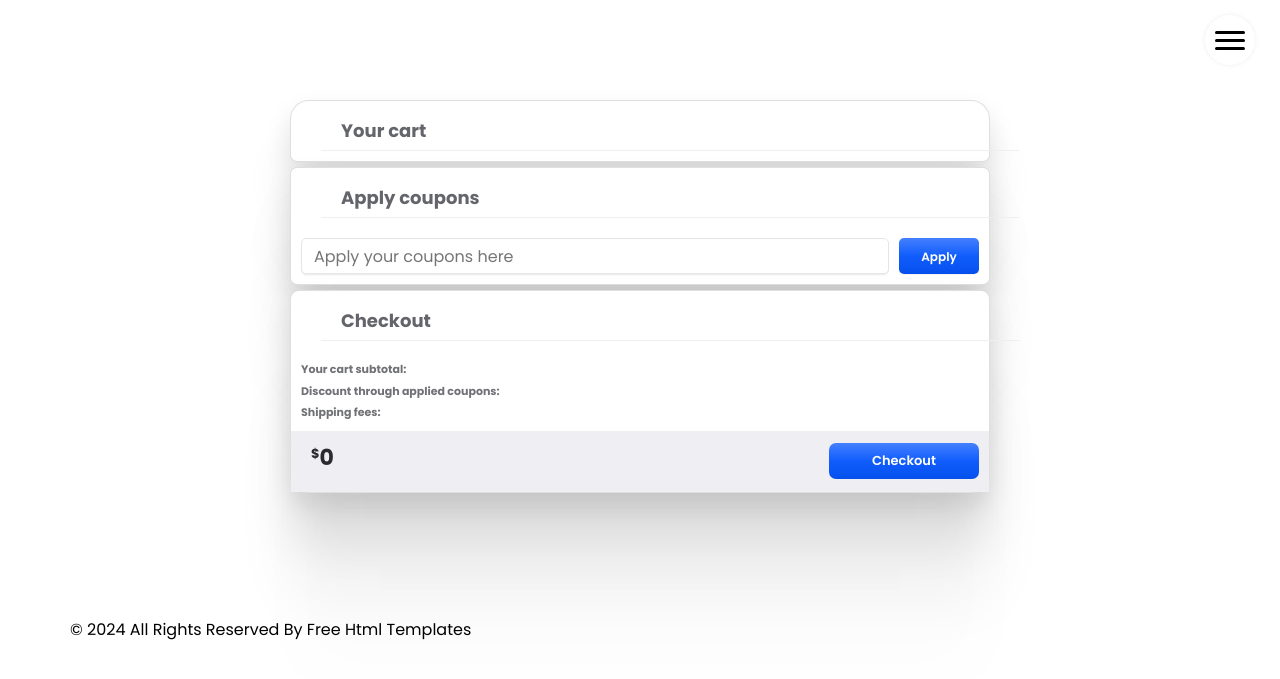
After one commit to NTSil385/Laravel_BLACKPINK, a Laravel app: template resources/views/user/cart.blade.php in a window 1280 px wide. The commit adds this page. Shown: the top 679 px of the page. Run offline with Laravel 9, Linux system fonts and the light colour scheme; the template is opened without the code that fills it, so the values that code supplies are empty; some libraries are stand-ins or nearby versions.

Commit message:
cart -> cartpage -> final

```diff
--- a/package.json
+++ b/package.json
@@ -5,7 +5,7 @@
         "build": "vite build"
     },
     "devDependencies": {
-        "@popperjs/core": "^2.11.6",
+        "@popperjs/core": "^2.11.8",
         "axios": "^1.1.2",
         "bootstrap": "^5.2.3",
         "laravel-mix": "^6.0.49",
--- a/resources/views/layouts/client.blade.php
+++ b/resources/views/layouts/client.blade.php
@@ -23,6 +23,8 @@
   <link href="home/css/style.css" rel="stylesheet" />
   <!-- responsive style -->
   <link href="home/css/responsive.css" rel="stylesheet" />
+
+
 
 </head>
 
@@ -81,6 +83,7 @@
                                 </div>
 
                         @endguest
+
               </div>
             </div>
           </div>
@@ -92,7 +95,7 @@
   <!-- end header section -->
 
     @yield('content')
-
+    @yield('scripts')
   <!-- shop section -->
 
 
--- /dev/null
+++ b/resources/views/user/cart.blade.php
@@ -0,0 +1,360 @@
+@extends('layouts.client')
+
+@section('content')
+<script src="https://ajax.googleapis.com/ajax/libs/jquery/3.5.1/jquery.min.js"></script>
+
+<div class="container">
+    <div class="box">
+        <div class="master-container">
+            <div class="card cart">
+                <label class="title">Your cart</label>
+                @php $total = 0 @endphp
+                @if(session('cart'))
+                @foreach(session('cart') as $id => $details)
+                @php $total += $details['price'] * $details['quantity'] @endphp
+                <div class="products" data-id={{$id}}>
+                    <div class="product" data-th="Product">
+                       <div>
+                        <img src = "{{asset('uploads/products/')}}/{{$details["image"]}}" width = "100px" height = "100px" alt=""/>
+                       </div>
+                        <div class="title">
+                            <p class="title-name">{{$details['name']}}</p>
+                        </div>
+                        <input type="number" value="{{$details['quantity']}}" min="1" class="form-controller quantity cart_update"/>
+                        <button class="btn-remove cart_remove">Delete</button>
+                        <label class="price small">{{$details['price'] * $details['quantity']}}</label>
+                    </div>
+                </div>
+                @endforeach
+                @endif
+            </div>
+
+            <div class="card coupons">
+                <label class="title">Apply coupons</label>
+                <form class="form">
+                    <input type="text" placeholder="Apply your coupons here" class="input_field">
+                    <button>Apply</button>
+                </form>
+            </div>
+
+            <div class="card checkout">
+                <label class="title">Checkout</label>
+                <div class="details">
+                    <span>Your cart subtotal:</span>
+                    <span></span>
+                    <span>Discount through applied coupons:</span>
+                    <span></span>
+                    <span>Shipping fees:</span>
+                    <span></span>
+                </div>
+                <div class="checkout--footer">
+                    <label class="price"><sup>$</sup>{{$total}}</label>
+                    <button class="checkout-btn cart_remove">Checkout</button>
+                </div>
+            </div>
+        </div>
+    </div>
+    <style>
+        .container {
+            display: flex;
+            align-items: center;
+        }
+
+        .title{
+            text-align: center;
+            margin: 10px 30px;
+
+        }
+
+        .cart_update{
+            width: 80px;
+
+        }
+
+        .box {
+            position: relative;
+            display: flex;
+            align-items: center;
+            justify-content: center;
+            margin: 100px auto;
+        }
+
+        .master-container {
+            display: grid;
+            grid-template-columns: auto;
+            gap: 5px;
+        }
+
+        .card {
+            width: 700px;
+            background: #FFFFFF;
+            box-shadow: 0px 187px 75px rgba(0, 0, 0, 0.01), 0px 105px 63px rgba(0, 0, 0, 0.05), 0px 47px 47px rgba(0, 0, 0, 0.09), 0px 12px 26px rgba(0, 0, 0, 0.1), 0px 0px 0px rgba(0, 0, 0, 0.1);
+        }
+
+        .title {
+            width: 100%;
+            height: 40px;
+            position: relative;
+            display: flex;
+            align-items: center;
+            padding-left: 20px;
+            border-bottom: 1px solid #efeff3;
+            font-weight: 700;
+            font-size: 18px;
+            color: #63656b;
+        }
+
+        /* cart */
+        .cart {
+            border-radius: 19px 19px 7px 7px;
+        }
+
+        .btn-remove{
+            width: 45%;
+            height: 45px;
+            border-radius: 12px;
+            border: 1px solid red;
+            background-color: white;
+            color: red;
+        }
+
+        .cart .products {
+            display: flex;
+            flex-direction: column;
+            padding: 10px;
+        }
+
+        .cart .products .product {
+            display: flex;
+            align-items: center;
+            gap: 10px;
+        }
+
+        .cart .products .product span {
+            font-size: 13px;
+            font-weight: 600;
+            color: #47484b;
+            margin-bottom: 8px;
+            display: block;
+        }
+
+        .cart .products .product p {
+            font-size: 15px;
+            font-weight: 600;
+            color: #7a7c81;
+        }
+
+        .cart .quantity {
+            height: 30px;
+            display: grid;
+            grid-template-columns: 1fr 1fr 1fr;
+            margin: auto;
+            background-color: #ffffff;
+            border: 1px solid #e5e5e5;
+            border-radius: 7px;
+            filter: drop-shadow(0px 1px 0px #efefef) drop-shadow(0px 1px 0.5px rgba(239, 239, 239, 0.5));
+        }
+
+        .cart .quantity label {
+            width: 20px;
+            height: 30px;
+            display: flex;
+            align-items: center;
+            justify-content: center;
+            padding-bottom: 2px;
+            font-size: 15px;
+            font-weight: 700;
+            color: #47484b;
+        }
+
+        .cart .quantity button {
+            width: 30px;
+            height: 30px;
+            display: flex;
+            align-items: center;
+            justify-content: center;
+            border: 0;
+            outline: none;
+            background-color: transparent;
+            padding-bottom: 2px;
+        }
+
+        .card .small {
+            font-size: 15px;
+            margin: 0 0 auto auto;
+        }
+
+        .card .small sup {
+            font-size: 16px;
+        }
+
+        /* coupons */
+        .coupons {
+            border-radius: 7px;
+        }
+
+        .coupons form {
+            display: grid;
+            grid-template-columns: 1fr 80px;
+            gap: 10px;
+            padding: 10px;
+        }
+
+        .input_field {
+            width: auto;
+            height: 36px;
+            padding: 0 0 0 12px;
+            border-radius: 5px;
+            outline: none;
+            border: 1px solid #e5e5e5;
+            filter: drop-shadow(0px 1px 0px #efefef) drop-shadow(0px 1px 0.5px rgba(239, 239, 239, 0.5));
+            transition: all 0.3s cubic-bezier(0.15, 0.83, 0.66, 1);
+        }
+
+        .input_field:focus {
+            border: 1px solid transparent;
+            box-shadow: 0px 0px 0px 2px #242424;
+            background-color: transparent;
+        }
+
+        .coupons form button {
+            display: flex;
+            flex-direction: row;
+            justify-content: center;
+            align-items: center;
+            padding: 10px 18px;
+            gap: 10px;
+            width: 100%;
+            height: 36px;
+            background: linear-gradient(180deg, #4480FF 0%, #115DFC 50%, #0550ED 100%);
+            box-shadow: 0px 0.5px 0.5px #EFEFEF, 0px 1px 0.5px rgba(239, 239, 239, 0.5);
+            border-radius: 5px;
+            border: 0;
+            font-style: normal;
+            font-weight: 600;
+            font-size: 12px;
+            line-height: 15px;
+            color: #ffffff;
+        }
+
+        /* Checkout */
+        .checkout {
+            border-radius: 9px 9px 19px 19px;
+        }
+
+        .checkout .details {
+            display: grid;
+            grid-template-columns: 3fr 1fr;
+            padding: 10px;
+            gap: 5px;
+        }
+
+        .checkout .details span {
+            font-size: 13px;
+            font-weight: 600;
+        }
+
+        .checkout .details span:nth-child(odd) {
+            font-size: 11px;
+            font-weight: 700;
+            color: #707175;
+            margin: auto auto auto 0;
+        }
+
+        .checkout .details span:nth-child(even) {
+            font-size: 13px;
+            font-weight: 600;
+            color: #47484b;
+            margin: auto 0 auto auto;
+        }
+
+        .checkout .checkout--footer {
+            display: flex;
+            align-items: center;
+            justify-content: space-between;
+            padding: 10px 10px 10px 20px;
+            background-color: #efeff3;
+        }
+
+        .price {
+            position: relative;
+            font-size: 22px;
+            color: #2B2B2F;
+            font-weight: 900;
+        }
+
+        .price sup {
+            font-size: 13px;
+        }
+
+        .price sub {
+            width: fit-content;
+            position: absolute;
+            font-size: 11px;
+            color: #5F5D6B;
+            bottom: 5px;
+            display: inline-block;
+        }
+
+        .checkout .checkout-btn {
+            display: flex;
+            flex-direction: row;
+            justify-content: center;
+            align-items: center;
+            width: 150px;
+            height: 36px;
+            background: linear-gradient(180deg, #4480FF 0%, #115DFC 50%, #0550ED 100%);
+            box-shadow: 0px 0.5px 0.5px #EFEFEF, 0px 1px 0.5px rgba(239, 239, 239, 0.5);
+            border-radius: 7px;
+            border: 0;
+            outline: none;
+            color: #ffffff;
+            font-size: 13px;
+            font-weight: 600;
+            transition: all 0.3s cubic-bezier(0.15, 0.83, 0.66, 1);
+        }
+
+    </style>
+</div>
+@endsection
+@section('scripts')
+ <script type="text/javascript">
+     $(".cart_update").change(function(){
+            var newQuantity = $(this).val();
+            var productId = $(this).closest('.products').data('id');
+
+            $.ajax({
+                url: '{{route('update_cart')}}',
+                method: 'PATCH',
+                data: {
+                    _token: '{{csrf_token()}}',
+                    id: productId,
+                    quantity: newQuantity
+                },
+                success: function(response){
+                    window.location.reload();
+                }
+            });
+        });
+
+    $(document).ready(function(){
+        $(".btn-remove").click(function(e){
+            e.preventDefault();
+            var els = $(this);
+            if(confirm("Are you sure you want to remove")){
+                $.ajax({
+                    url: '{{route('remove-cart')}}',
+                    method: 'DELETE',
+                    data: {
+                        _token: '{{csrf_token()}}',
+                        id: els.closest('.products').data('id')
+                    },
+                    success: function(respon){
+                        window.location.reload();
+                    }
+                });
+            }
+        });
+    });
+</script>
+@endsection
--- a/routes/web.php
+++ b/routes/web.php
@@ -31,6 +31,10 @@ Route::middleware(['auth','user-role:user'])->group(function()
 
     Route::get("/shopping",[HomeController::class, 'showAllProducts'])->name("home.shopping");
     Route::get("/shopping-details/{id}",[HomeController::class, 'showProductDetail'])->name("home.details");
+    Route::get("/cart",[HomeController::class, 'cart'])->name("cart");
+    Route::get("/add-to-cart/{id}",[HomeController::class, 'addToCart'])->name("add-to-cart");
+    Route::patch('update-cart', [HomeController::class, 'update'])->name('update_cart');
+    Route::delete("/delete-cart",[HomeController::class, 'remove'])->name("remove-cart");
 });
 // Route Admin
 Route::middleware(['auth','user-role:admin'])->group(function()
```
Also changed, not shown: app/Http/Controllers/HomeController.php (+41 -0 lines), resources/views/user/shopping.blade.php (+81 -6 lines), package-lock.json.
